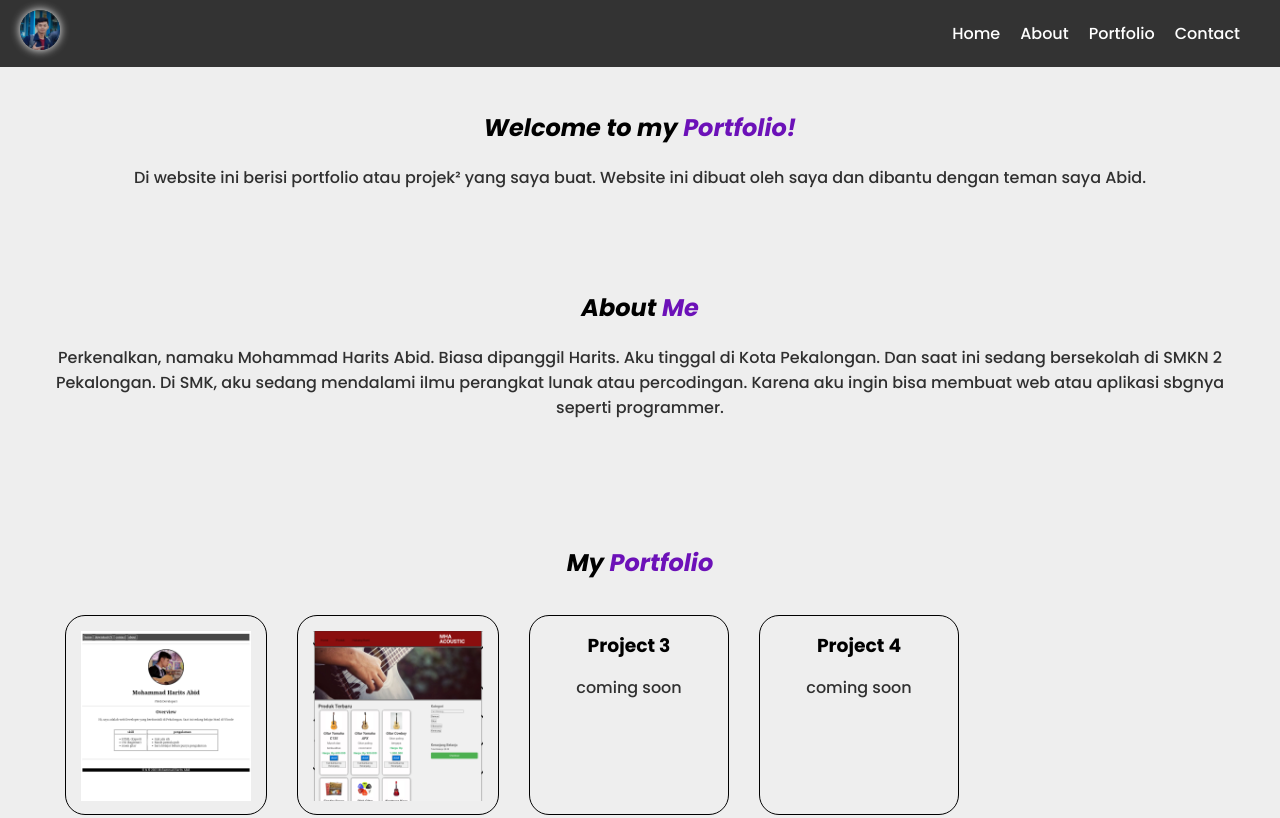
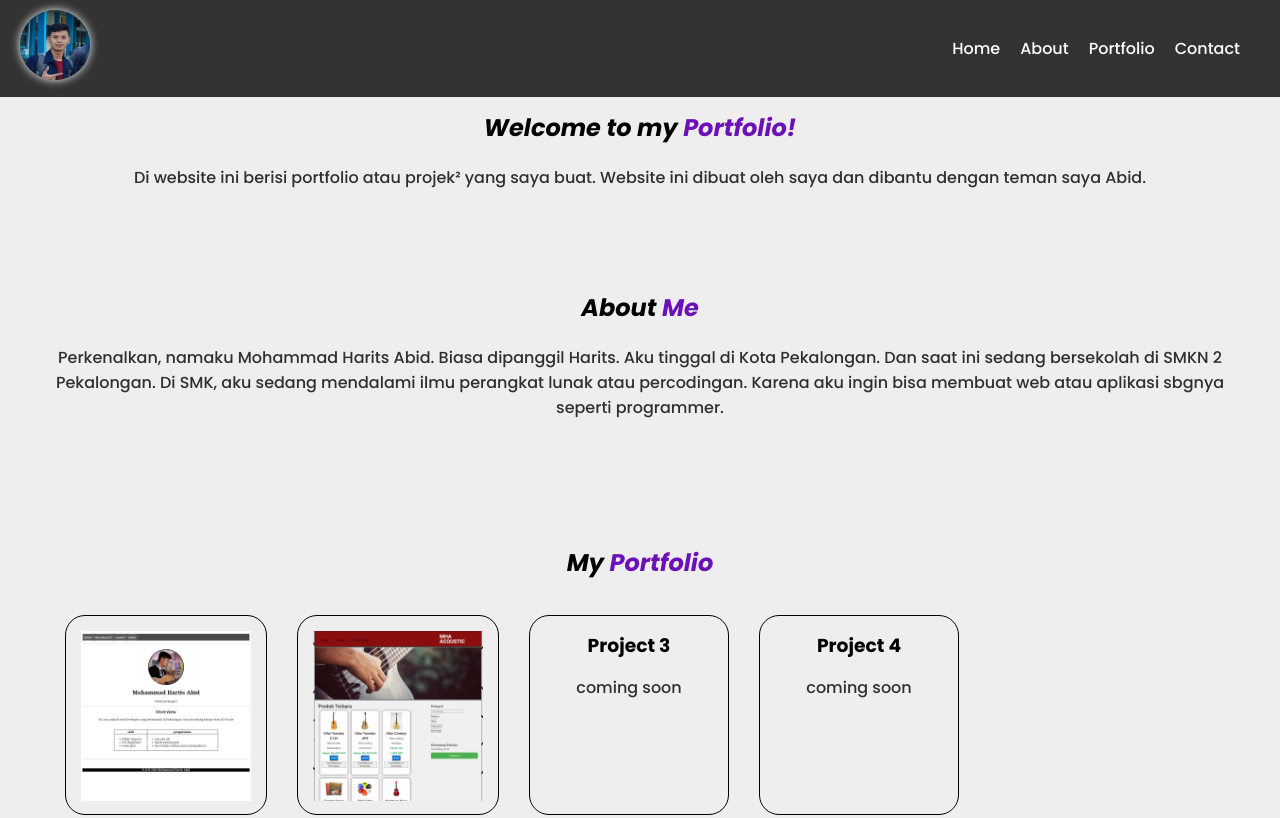
Before and after one commit to abbdhrs/MyPortfolio, a plain HTML site: page index.html in a window 1280 px wide. Shown: the top 818 px of the page. Drawn offline with Linux system fonts and the light colour scheme.

Commit message:
Update style.css

```diff
--- a/style.css
+++ b/style.css
@@ -34,8 +34,7 @@ p {
 }
 
 .logo {
-  height: 40px;
-  width: 40px;
+  height: 70px;
   border-radius: 50%;
   box-shadow: 0px 0px 10px white;
 }
@@ -358,6 +357,10 @@ form input[type="submit"]:hover {
     display: flex;
   }
 
+  .logo {
+    height: 40px;
+  }
+
   .project img {
     height: 220px;
   }
```
